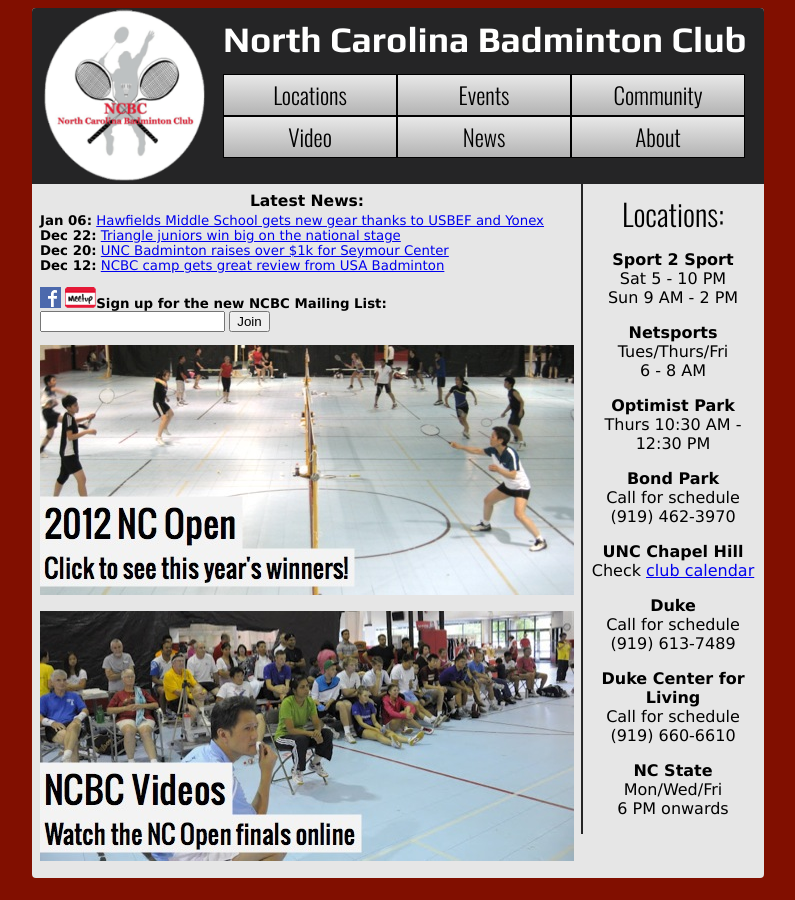
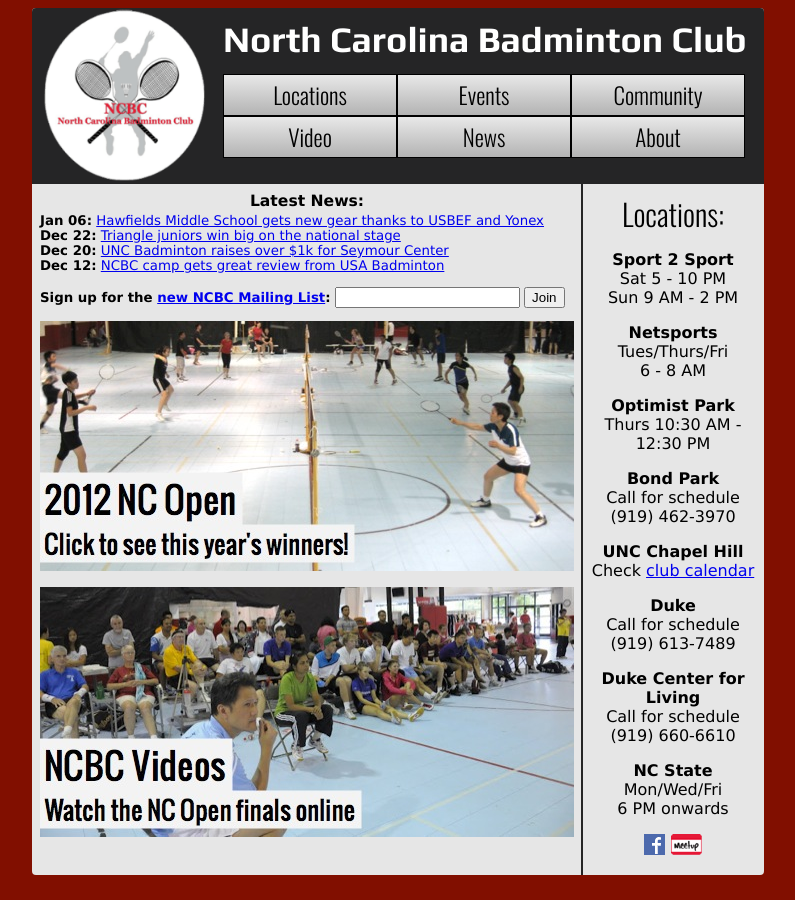
Before and after one commit to NCBC/ncbc.github.com, a Jekyll site: the page built from index.html, in a window 1280 px wide. Shown: the whole page, without its empty margins (242-1037 px from the left). Built offline with Jekyll 4.4.1, drawn with Linux system fonts in a browser that asks for light colours.

Commit message:
Homepage layout adjustment

```diff
--- a/index.html
+++ b/index.html
@@ -9,8 +9,7 @@
 	<strong>{{ post.date | date: "%b %d" }}:</strong> <a href="{{ post.url }}">{{ post.title }}</a> <br />
 		{% endfor %}</p>
 	<p>
-		<form action="http://groups.google.com/group/ncbadminton/boxsubscribe" target="_blank">	<a href="http://www.facebook.com/ncbcrtp"><img src="images/fb.png"></a>
-	<a href="http://www.meetup.com/badminton-51/"><img src="images/meetup.png"></a><strong>Sign up for the new NCBC Mailing List:</strong> <input type=text name=email> <input type=submit name="sub" value="Join"></form>
+		<form action="http://groups.google.com/group/ncbadminton/boxsubscribe" target="_blank">	<strong>Sign up for the <a href="http://groups.google.com/group/ncbadminton/">new NCBC Mailing List</a>:</strong> <input type=text name=email> <input type=submit name="sub" value="Join"></form>
 	</p>
 	<p><a href="http://ncbadminton.org/news/2012/09/nc-open-winners/"><img src="images/ncopenpost.jpg"></img></a></p>
 	<p><a href="/video/"><img src="images/video3.jpg"></img></a></p>
@@ -52,4 +51,6 @@
 	6 PM onwards
 	</p>
 
+	<p><a href="http://www.facebook.com/ncbcrtp"><img src="images/fb.png"></a>
+	<a href="http://www.meetup.com/badminton-51/"><img src="images/meetup.png"></a></p>
 </div>
```
